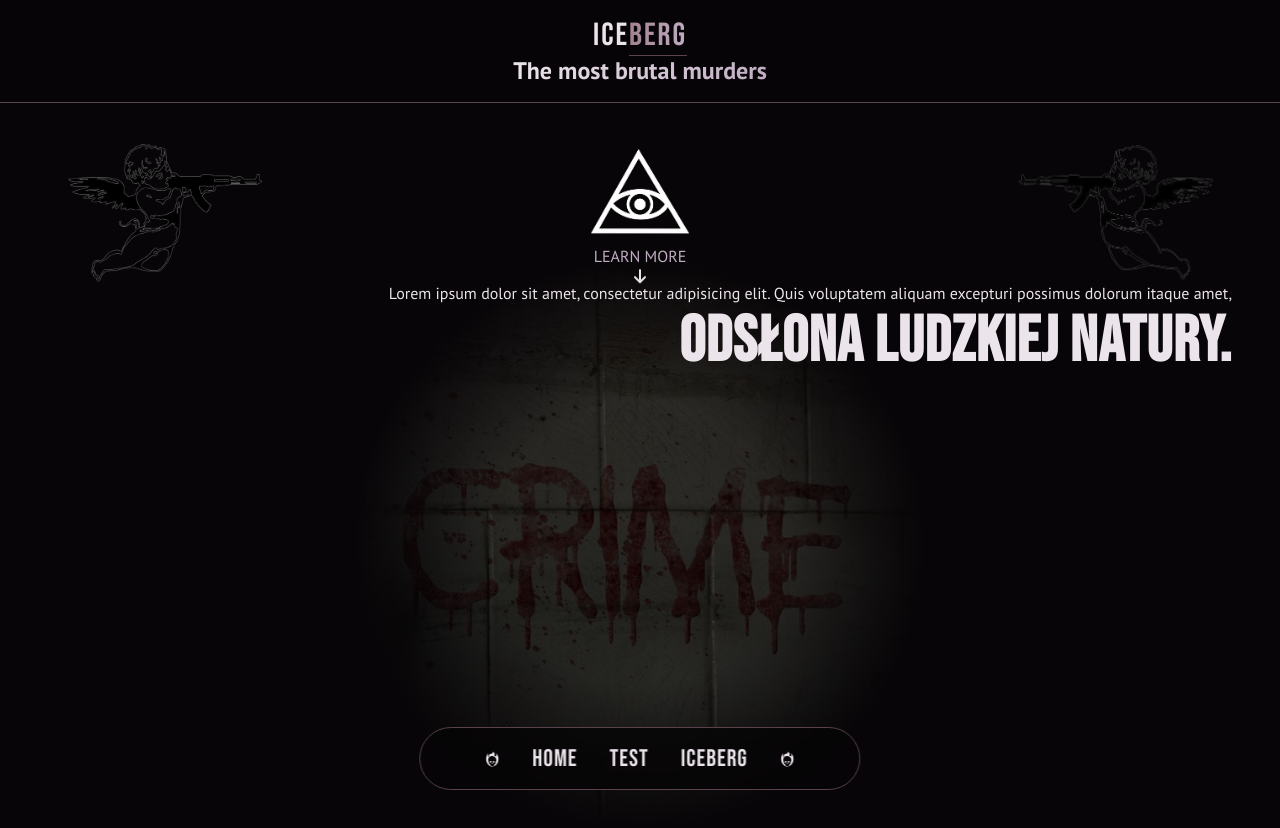
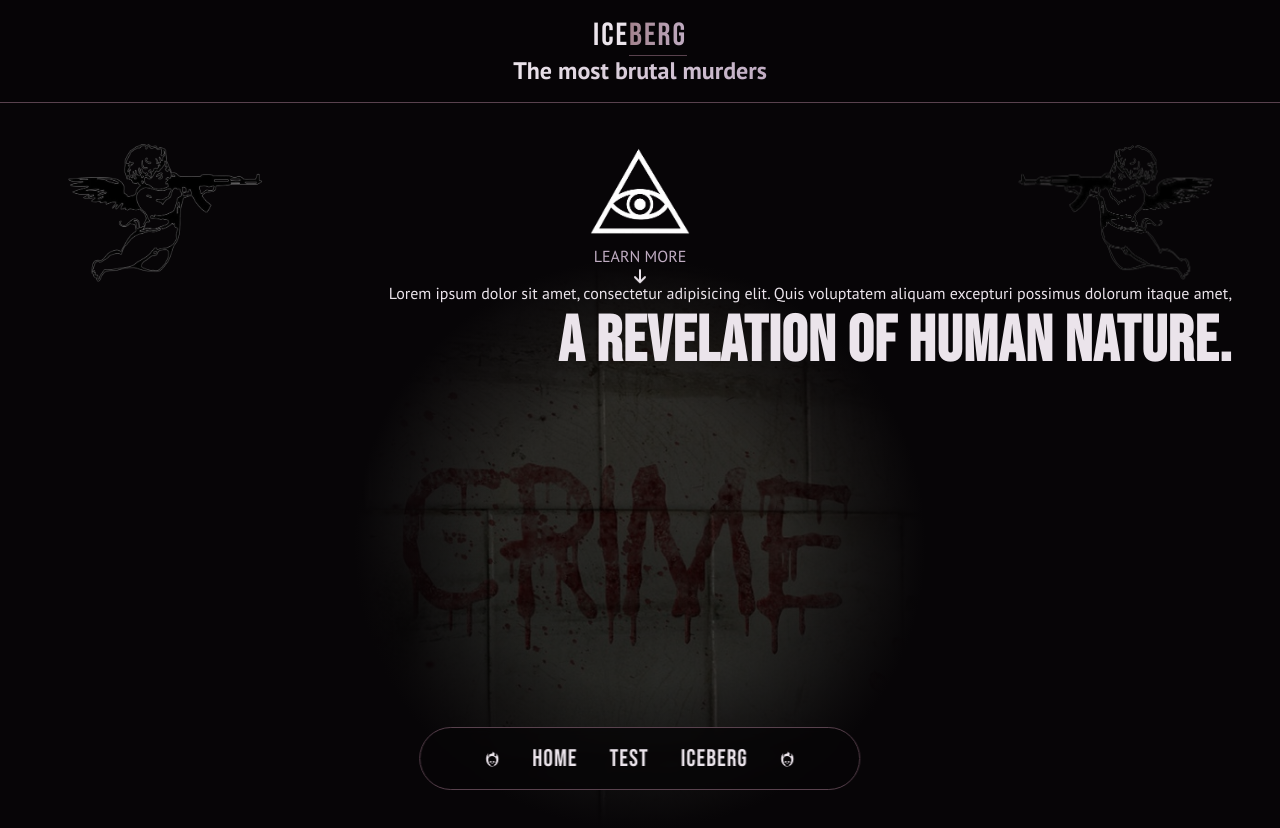
Before and after one commit to pawelek7k/murderSite, a React (Vite) app: page / in a window 1280 px wide. Shown: the top 828 px of the page. Built offline with nearby package versions, Linux system fonts and the light colour scheme.

Commit message:
add typewriter

```diff
--- a/src/components/Heading/index.tsx
+++ b/src/components/Heading/index.tsx
@@ -1,3 +1,4 @@
+import Typewriter from "../TypeWriter";
 import { StyledHeading } from "./Styles";
 
 interface HeadingProps {
@@ -5,5 +6,9 @@ interface HeadingProps {
 }
 
 export const Heading = ({ content }: HeadingProps) => {
-  return <StyledHeading>{content}</StyledHeading>;
+  return (
+    <StyledHeading>
+      <Typewriter text={content} delay={100} />{" "}
+    </StyledHeading>
+  );
 };
--- a/src/components/HeroSection/index.tsx
+++ b/src/components/HeroSection/index.tsx
@@ -49,7 +49,7 @@ export const Hero = () => {
                 " Lorem ipsum dolor sit amet, consectetur adipisicing elit. Quis voluptatem aliquam excepturi possimus dolorum itaque amet, "
               }
             />
-            <Heading content={"Odsłona ludzkiej natury."} />
+            <Heading content={"A revelation of human nature."} />
           </HeadingWrapper>
         </ImageContainer>
       </Section>
--- /dev/null
+++ b/src/components/TypeWriter/index.tsx
@@ -0,0 +1,26 @@
+import { useEffect, useState } from "react";
+
+interface TypewritterProps {
+  text: string;
+  delay: number;
+}
+
+const Typewriter = ({ text, delay }: TypewritterProps) => {
+  const [currentText, setCurrentText] = useState("");
+  const [currentIndex, setCurrentIndex] = useState(0);
+
+  useEffect(() => {
+    if (currentIndex < text.length) {
+      const timeout = setTimeout(() => {
+        setCurrentText((prevText) => prevText + text[currentIndex]);
+        setCurrentIndex((prevIndex) => prevIndex + 1);
+      }, delay);
+
+      return () => clearTimeout(timeout);
+    }
+  }, [currentIndex, delay, text]);
+
+  return <span>{currentText}</span>;
+};
+
+export default Typewriter;
```
